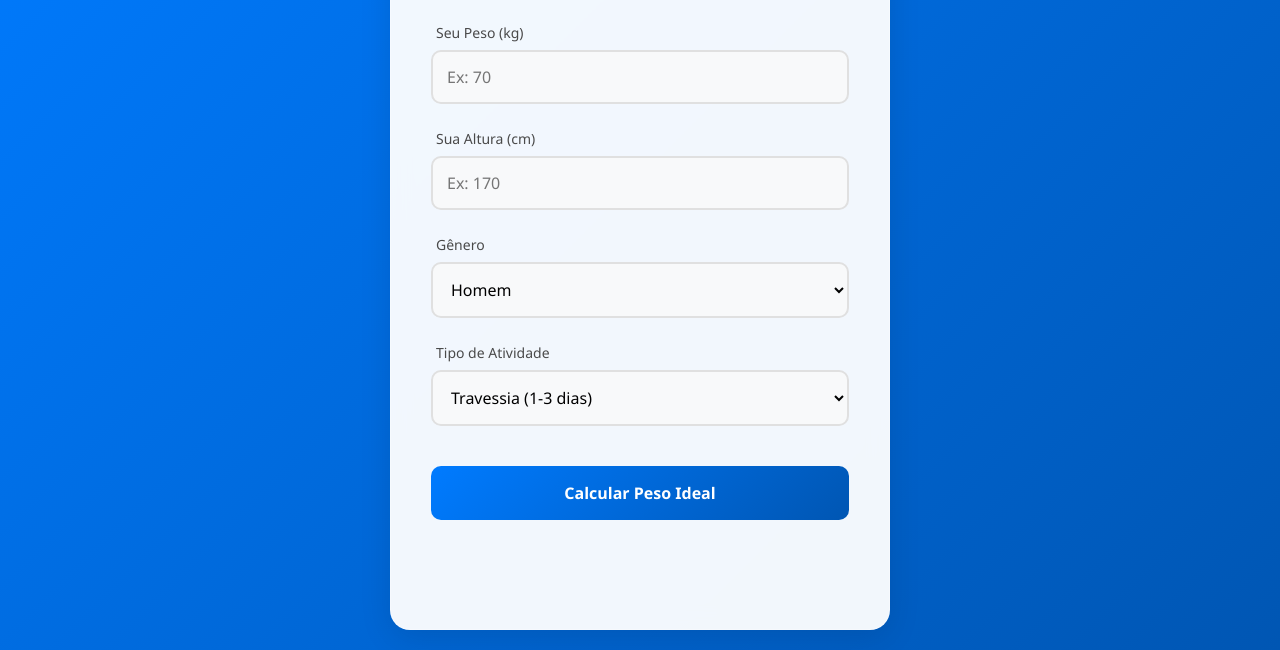
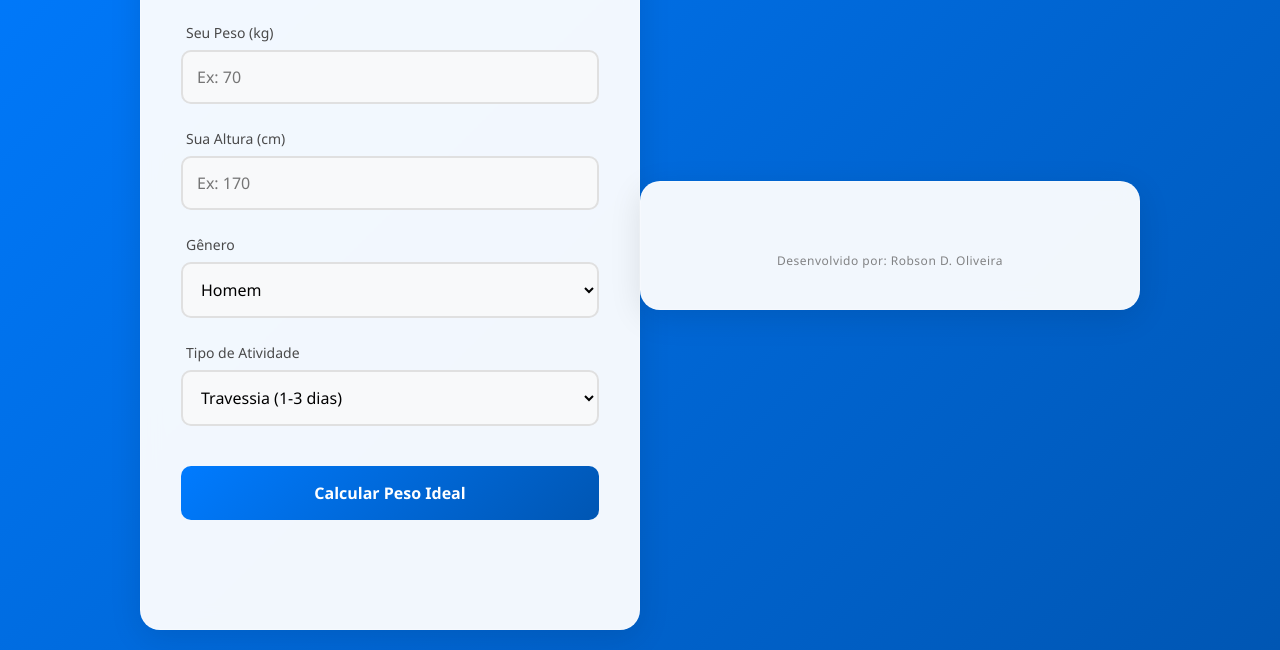
Before and after one commit to TrilhandoTrekking/peso, a plain HTML site: page index.html in a window 1280 px wide. Shown: the part 159-809 px from the top of the page. Drawn offline with Linux system fonts and the light colour scheme.

Commit message:
Update index.html

```diff
--- a/index.html
+++ b/index.html
@@ -149,6 +149,20 @@
         font-size: 24px;
       }
     }
+
+	   .assinatura {
+      margin-top: 30px;
+      text-align: center;
+      font-size: 12px;
+      color: #666;
+      letter-spacing: 0.5px;
+      opacity: 0.8;
+      transition: opacity 0.3s ease;
+    }
+
+    .assinatura:hover {
+      opacity: 1;
+    }
   </style>
 </head>
 <body>
@@ -185,6 +199,14 @@
     <button onclick="calcularPesoIdeal()">Calcular Peso Ideal</button>
 
     <div id="resultado" class="resultado"></div>
+  </div>
+
+	 <div class="container">
+    <!-- ... (todo o conteúdo anterior permanece igual) ... -->
+
+    <div class="assinatura">
+      Desenvolvido por: Robson D. Oliveira
+    </div>
   </div>
 
   <script>
```
